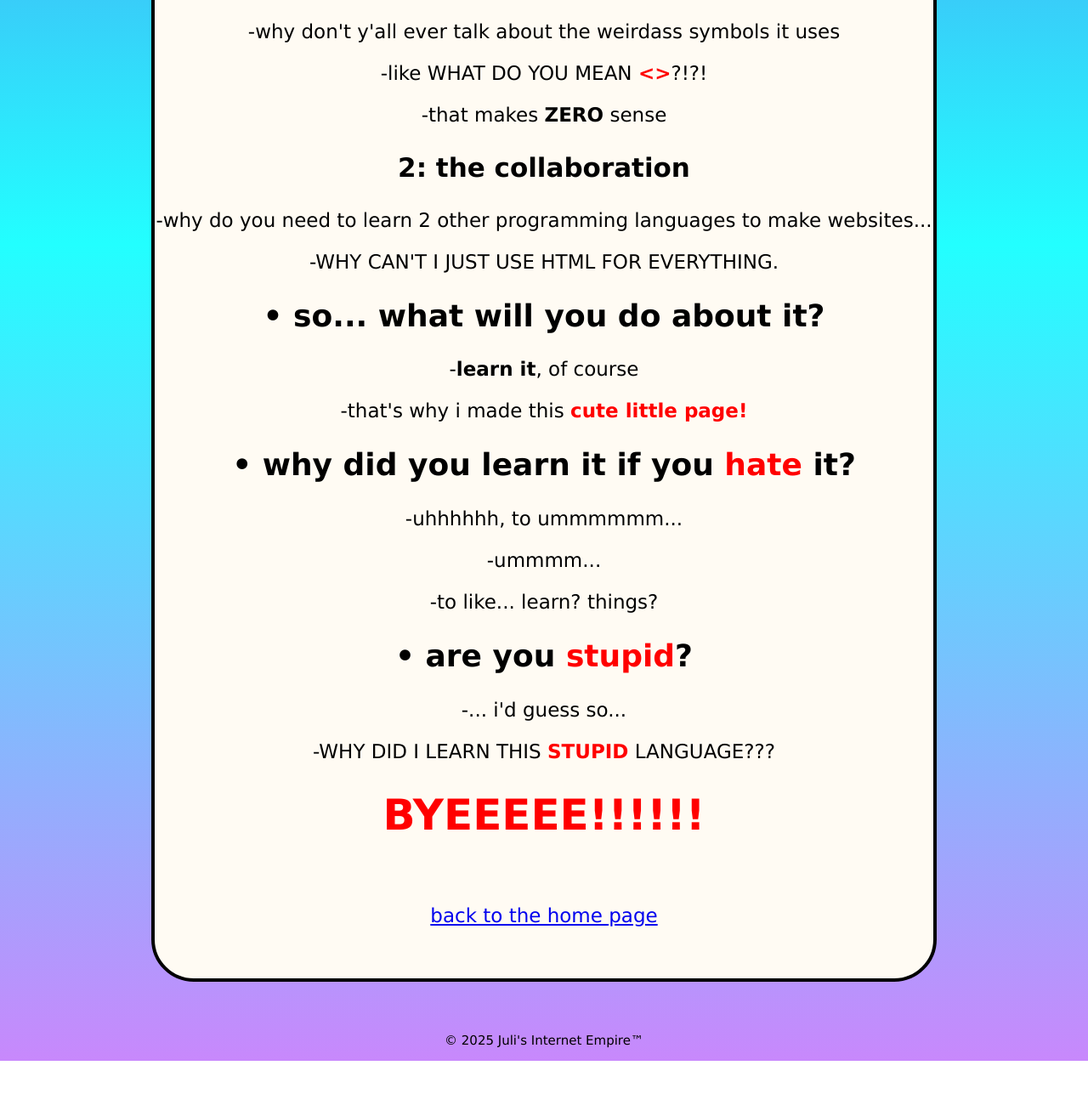
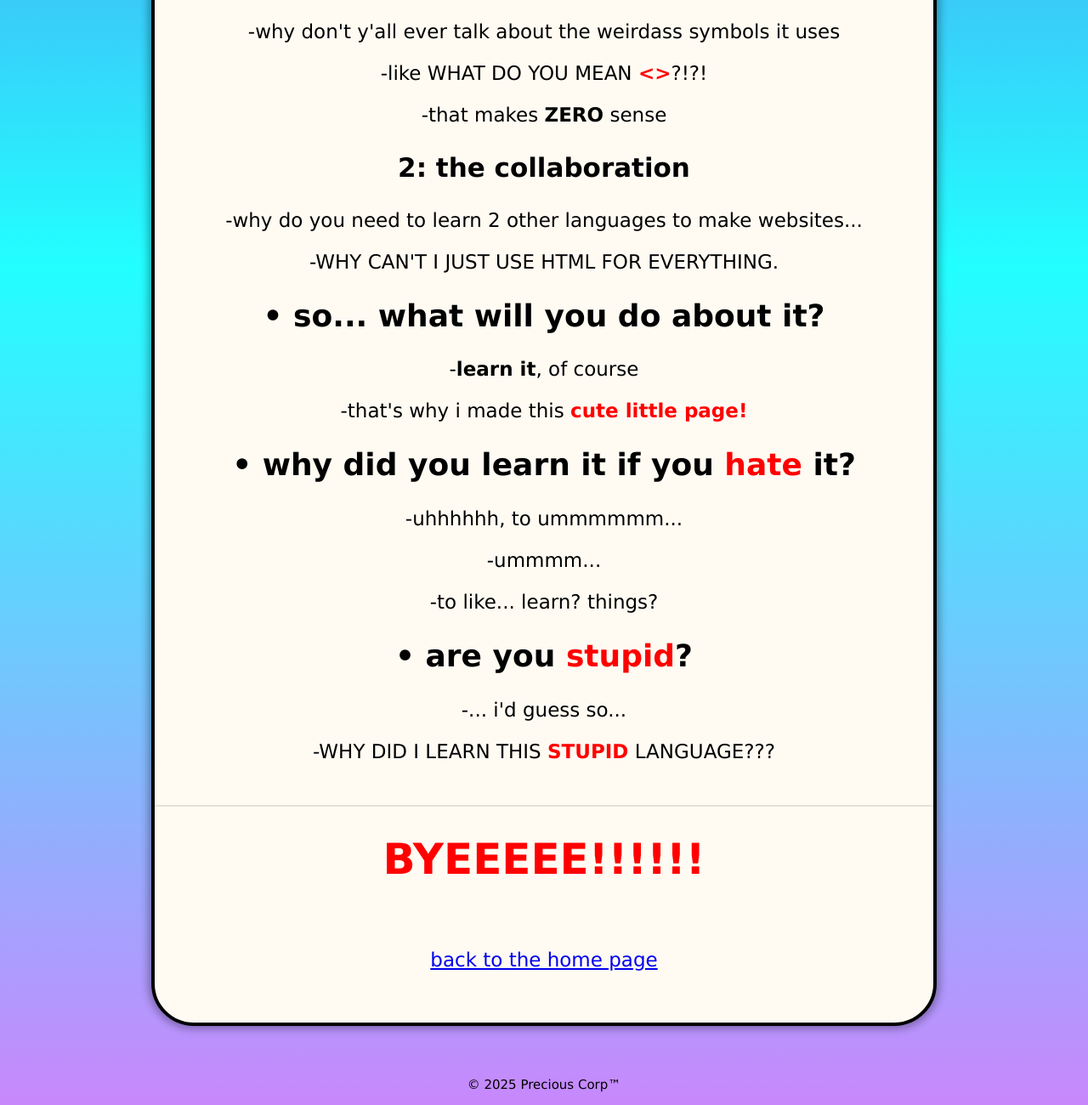
Before and after one commit to bolafale/personal-page, a plain HTML site: page company/hate.html in a window 1280 px wide. Shown: the part 673-1973 px from the top of the page at 85% size. Before the commit the page ends 1921 px from the top, so only its background shows below. Drawn offline with Linux system fonts and the light colour scheme.

Commit message:
✨aesthetic changes✨
added shadows and corp

```diff
--- a/company/hate.html
+++ b/company/hate.html
@@ -46,6 +46,7 @@
         }
 
         .wrapper{
+            box-shadow: 0px 0px 10px 4px rgba(0,0,0,0.3);
             margin-left: 170px;
             margin-right: 170px;
             margin-top: 60px;
@@ -83,7 +84,7 @@
                 <p>-like WHAT DO YOU MEAN <em>&lt;&gt;</em>?!?!</p>
                 <p>-that makes <strong>ZERO</strong> sense</p>
             <h3>2: the collaboration</h3>
-                <p>-why do you need to learn 2 other programming languages to make websites...</p>
+                <p>-why do you need to learn 2 other languages to make websites...</p>
                 <p>-WHY CAN'T I JUST USE HTML FOR EVERYTHING.</p>
             <h2>• so... what will you do about it?</h2>
                 <p>-<strong>learn it</strong>, of course</p>
@@ -95,13 +96,15 @@
             <h2>• are you <em>stupid</em>?</h2>
                 <p>-... i'd guess so...</p>
                 <p>-WHY DID I LEARN THIS <em>STUPID</em> LANGUAGE???</p>
+
+                <br><hr>
         <h1><em>BYEEEEE!!!!!!</em></h1>
         <br>
         <p><a href="../index.html">back to the home page</a></p>
         <br><br>
     </div>
     <footer>
-        <p style="text-align:center; font-size: 15px;">© 2025 Juli's Internet Empire™</p>
+        <p style="text-align:center; font-size: 15px;">© 2025 Precious Corp™</p>
     </footer>
   </body>
 </html>
```
Also changed, not shown: index.html (+2 -1 lines), 1 other file.
